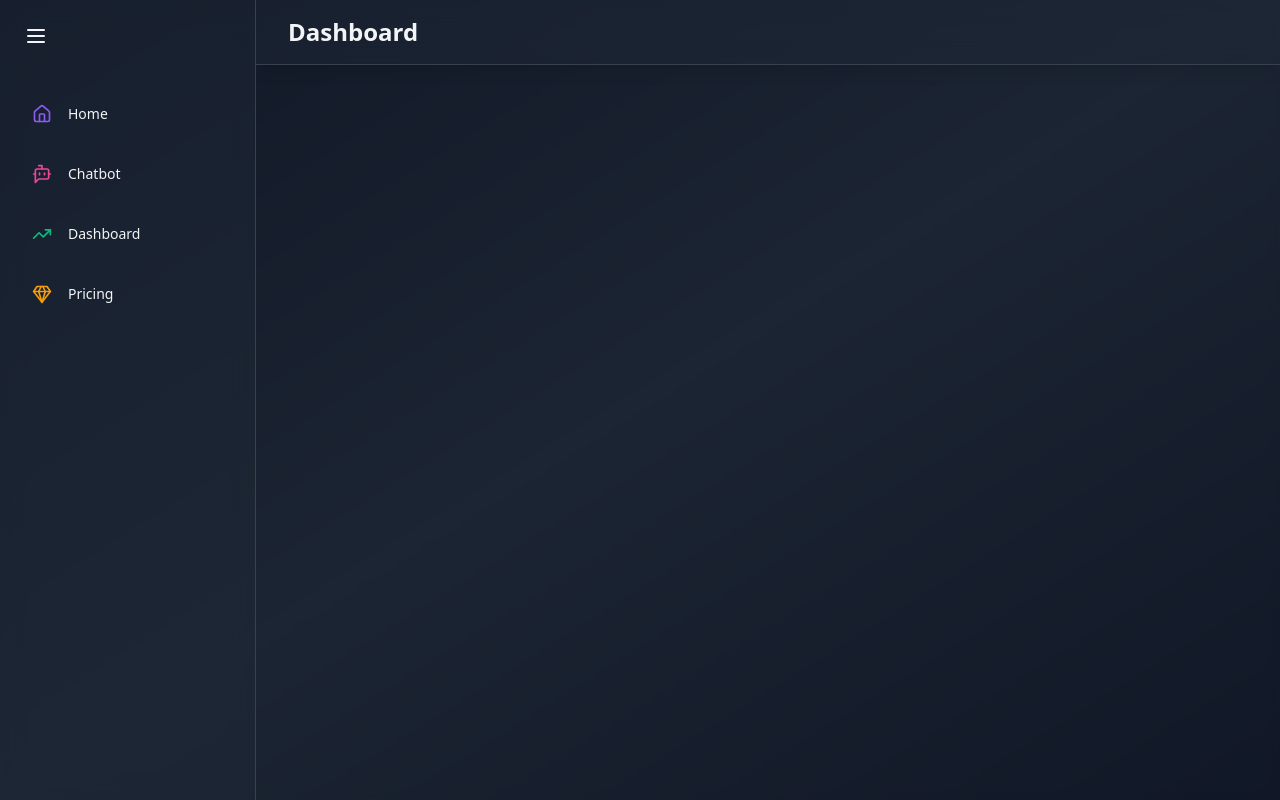
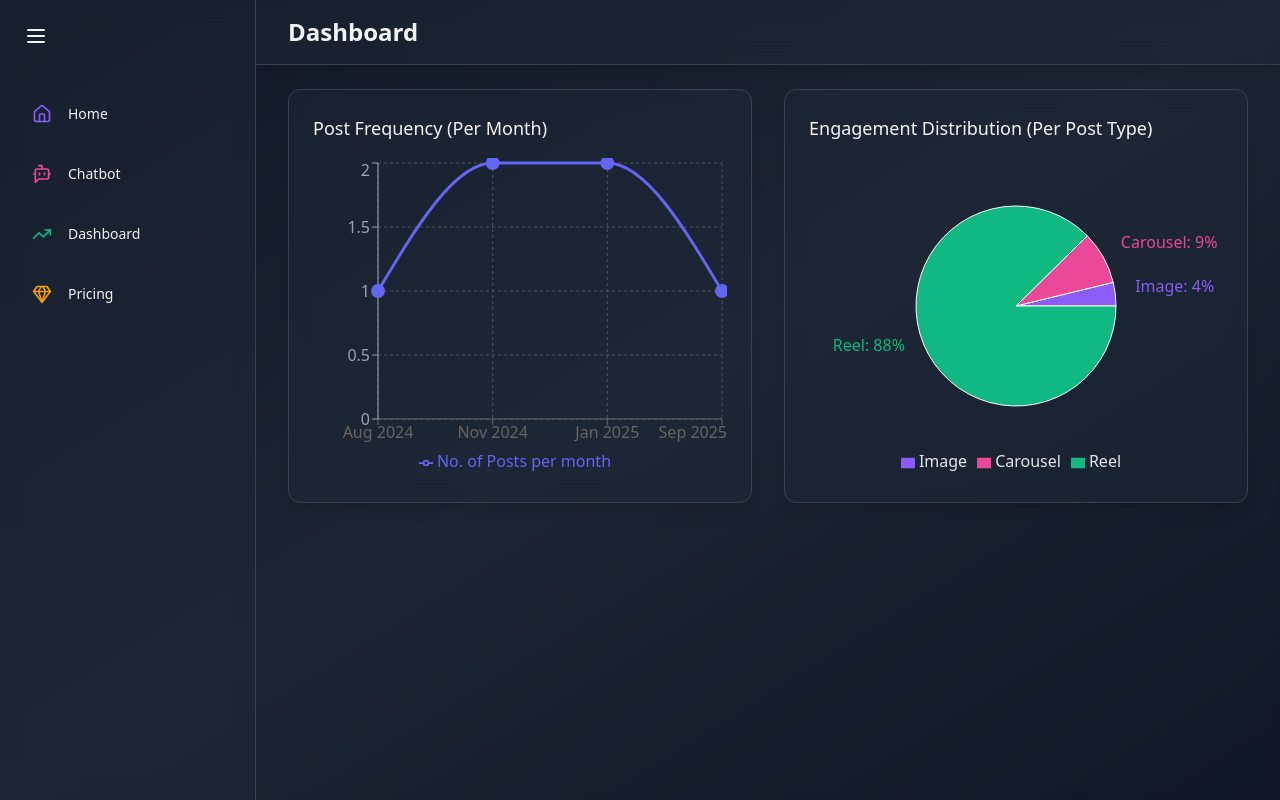
Before and after one commit to Dark-Knight499/3beans-4coffee-Level-super-mind-Hackathon-, a React (Vite) app in the folder frontend/: page /dashboard in a window 1280 px wide. Built offline with nearby package versions, Linux system fonts and the light colour scheme.

Commit message:
Dashboard postFreq and post Engagement

```diff
--- /dev/null
+++ b/frontend/src/components/Dashboard_Components/EngagementPerPostType.jsx
@@ -0,0 +1,69 @@
+import React from 'react';
+import { motion } from 'framer-motion';
+import { PieChart, Pie, Tooltip, Legend, Cell, ResponsiveContainer } from 'recharts';
+
+const COLORS = ['#8B5CF6', '#EC4899', '#10B981'];
+
+const EngagementPerPostType = ({ DistributionData }) => {
+  if (!DistributionData || DistributionData.length === 0) {
+    return <p className="text-gray-100">No data available to display.</p>;
+  }
+
+  // Transform data to calculate engagement values per post type
+  const processedData = Object.values(
+    DistributionData.reduce((acc, { postType, likes, comments, shares }) => {
+      if (!acc[postType]) {
+        acc[postType] = { name: postType, value: 0 }; // `name` is required for labels and legend
+      }
+      acc[postType].value += likes + comments + shares;
+      return acc;
+    }, {})
+  );
+
+  return (
+    <motion.div
+      className="bg-gray-800 bg-opacity-50 backdrop-blur-md shadow-lg rounded-xl p-6 border border-gray-700"
+      initial={{ opacity: 0, y: 20 }}
+      animate={{ opacity: 1, y: 0 }}
+      transition={{ delay: 0.3 }}
+    >
+      <h2 className="text-lg font-medium mb-4 text-gray-100">
+        Engagement Distribution (Per Post Type)
+      </h2>
+      <div className="h-80">
+        <ResponsiveContainer width="100%" height="100%">
+          <PieChart>
+            <Pie
+              data={processedData}
+              cx="50%"
+              cy="50%"
+              labelLine={false}
+              outerRadius={100}
+              fill="#8884d8"
+              dataKey="value"
+              label={({ name, percent }) => `${name}: ${(percent * 100).toFixed(0)}%`}
+            >
+              {processedData.map((entry, index) => (
+                <Cell key={`cell-${index}`} fill={COLORS[index % COLORS.length]} />
+              ))}
+            </Pie>
+            <Tooltip
+              contentStyle={{
+                backgroundColor: 'rgba(31, 41, 55, 0.8)',
+                borderColor: '#4B5563',
+              }}
+              itemStyle={{ color: '#E5E7EB' }}
+            />
+            <Legend
+              formatter={(value) => (
+                <span style={{ color: '#E5E7EB' }}>{value}</span>
+              )}
+            />
+          </PieChart>
+        </ResponsiveContainer>
+      </div>
+    </motion.div>
+  );
+};
+
+export default EngagementPerPostType;
--- /dev/null
+++ b/frontend/src/components/Dashboard_Components/PostFrequency.jsx
@@ -0,0 +1,84 @@
+import React from 'react'
+import { motion } from 'framer-motion'
+import {
+  LineChart,
+  Line,
+  XAxis,
+  YAxis,
+  CartesianGrid,
+  Tooltip,
+  Legend,
+  ResponsiveContainer
+} from 'recharts'
+
+const PostFrequency = ({PostFrequencyPerMonth}) => {
+
+  const groupByMonthAndYear = (data) => {
+    const monthYearMap = {};
+    data.forEach((d) => {
+      const date = new Date(d.dateOfPost);
+      const monthYear = `${date.toLocaleString("default", { month: "short" })} ${date.getFullYear()}`; // e.g., "January 2023"
+
+      if (!monthYearMap[monthYear]) {
+        monthYearMap[monthYear] = { monthYear, likes: 0, comments: 0, shares: 0 , timestamp: date.getTime(), post: 0 };
+      }
+      monthYearMap[monthYear].likes += d.likes;
+      monthYearMap[monthYear].comments += d.comments;
+      monthYearMap[monthYear].shares += d.shares;
+      monthYearMap[monthYear].post += 1;
+
+    });
+    return Object.values(monthYearMap);
+  };
+
+  const monthlyDataWithYear = groupByMonthAndYear(PostFrequencyPerMonth).sort((a, b) => a.timestamp - b.timestamp);
+
+  return (
+    <div>
+      <motion.div
+        className='bg-gray-800 bg-opacity-50 backdrop-blur-md shadow-lg rounded-xl p-6 border border-gray-700'
+        initial={{ opacity: 0, y: 20 }}
+        animate={{ opacity: 1, y: 0 }}
+        transition={{ delay: 0.3 }}
+      >
+        <h2 className='text-lg font-medium mb-4 text-gray-100'>
+          Post Frequency (Per Month)
+        </h2>
+        <div className='h-80'>
+          <ResponsiveContainer
+            width={'100%'}
+            height={'100%'}
+            className={`outline-none`}
+          >
+            <LineChart data={monthlyDataWithYear}>
+              <CartesianGrid strokeDasharray='3 3' stroke='#4B5563' />
+              <XAxis dataKey='monthYear' />
+              <YAxis stroke='#9CA3AF' dataKey='post' />
+              <Tooltip
+                contentStyle={{
+                  backgroundColor: 'rgba(31, 41, 55, 0.8)',
+                  borderColor: '#4B5563'
+                }}
+                itemStyle={{ color: '#E5E7EB' }}
+                formatter={value => [`${value} posts`, 'Total Posts']}
+                labelFormatter={label => `Month: ${label}`}
+              />
+              <Legend />
+              <Line
+                type='monotone'
+                dataKey='post'
+                name='No. of Posts per month'
+                stroke='#6366f1'
+                strokeWidth={3}
+                dot={{ r: 6, strokeWidth: 2, fill: '#6366f1' }}
+                activeDot={{ r: 8, strokeWidth: 2 }}
+              />
+            </LineChart>
+          </ResponsiveContainer>
+        </div>
+      </motion.div>
+    </div>
+  )
+}
+
+export default PostFrequency
--- a/frontend/src/pages/Dashboard.jsx
+++ b/frontend/src/pages/Dashboard.jsx
@@ -1,9 +1,220 @@
 import React from 'react'
 import Header from '../components/Header'
+import EngagementPerPostType from '../components/Dashboard_Components/EngagementPerPostType'
+import PostFrequency from '../components/Dashboard_Components/PostFrequency'
+
+const socialMediaData = [
+  {
+    userId: 1,
+    postId: 101,
+    postType: "Image",
+    likes: 120,
+    comments: 45,
+    shares: 30,
+    dateOfPost: "2025-01-01",
+  },
+  {
+    userId: 2,
+    postId: 102,
+    postType: "Reel",
+    likes: 450,
+    comments: 87,
+    shares: 55,
+    dateOfPost: "2024-12-30",
+  },
+  {
+    userId: 3,
+    postId: 103,
+    postType: "Carousel",
+    likes: 340,
+    comments: 60,
+    shares: 40,
+    dateOfPost: "2025-01-03",
+  },
+  {
+    userId: 1,
+    postId: 103,
+    postType: "Carousel",
+    likes: 340,
+    comments: 60,
+    shares: 40,
+    dateOfPost: "2025-01-03",
+  },
+  {
+    userId: 1,
+    postId: 104,
+    postType: "Reel",
+    likes: 590,
+    comments: 120,
+    shares: 80,
+    dateOfPost: "2024-11-28",
+  },
+  {
+    userId: 1,
+    postId: 104,
+    postType: "Reel",
+    likes: 590,
+    comments: 120,
+    shares: 80,
+    dateOfPost: "2024-11-28",
+  },
+  {
+    userId: 4,
+    postId: 105,
+    postType: "Image",
+    likes: 220,
+    comments: 30,
+    shares: 20,
+    dateOfPost: "2025-01-05",
+  },
+  {
+    userId: 5,
+    postId: 106,
+    postType: "Carousel",
+    likes: 400,
+    comments: 90,
+    shares: 50,
+    dateOfPost: "2024-12-31",
+  },
+  {
+    userId: 3,
+    postId: 107,
+    postType: "Reel",
+    likes: 700,
+    comments: 150,
+    shares: 100,
+    dateOfPost: "2025-01-07",
+  },
+  {
+    userId: 2,
+    postId: 108,
+    postType: "Image",
+    likes: 320,
+    comments: 65,
+    shares: 35,
+    dateOfPost: "2024-12-25",
+  },
+  {
+    userId: 6,
+    postId: 109,
+    postType: "Reel",
+    likes: 800,
+    comments: 190,
+    shares: 120,
+    dateOfPost: "2024-12-20",
+  },
+  {
+    userId: 7,
+    postId: 110,
+    postType: "Image",
+    likes: 150,
+    comments: 50,
+    shares: 25,
+    dateOfPost: "2025-01-08",
+  },
+  {
+    userId: 8,
+    postId: 111,
+    postType: "Carousel",
+    likes: 550,
+    comments: 130,
+    shares: 70,
+    dateOfPost: "2024-12-18",
+  },
+  {
+    userId: 9,
+    postId: 112,
+    postType: "Image",
+    likes: 190,
+    comments: 40,
+    shares: 15,
+    dateOfPost: "2024-12-22",
+  },
+  {
+    userId: 1,
+    postId: 113,
+    postType: "Reel",
+    likes: 980,
+    comments: 250,
+    shares: 140,
+    dateOfPost: "2025-9-09",
+  },
+  {
+    userId: 4,
+    postId: 114,
+    postType: "Carousel",
+    likes: 600,
+    comments: 140,
+    shares: 90,
+    dateOfPost: "2024-12-26",
+  },
+  {
+    userId: 7,
+    postId: 115,
+    postType: "Image",
+    likes: 230,
+    comments: 70,
+    shares: 45,
+    dateOfPost: "2024-12-15",
+  },
+  {
+    userId: 2,
+    postId: 116,
+    postType: "Reel",
+    likes: 720,
+    comments: 180,
+    shares: 110,
+    dateOfPost: "2024-12-28",
+  },
+  {
+    userId: 8,
+    postId: 117,
+    postType: "Carousel",
+    likes: 350,
+    comments: 80,
+    shares: 50,
+    dateOfPost: "2024-12-10",
+  },
+  {
+    userId: 3,
+    postId: 118,
+    postType: "Image",
+    likes: 280,
+    comments: 90,
+    shares: 60,
+    dateOfPost: "2024-12-05",
+  },
+  {
+    userId: 1,
+    postId: 119,
+    postType: "Reel",
+    likes: 1050,
+    comments: 300,
+    shares: 200,
+    dateOfPost: "2024-08-02",
+  },
+  {
+    userId: 6,
+    postId: 120,
+    postType: "Carousel",
+    likes: 450,
+    comments: 100,
+    shares: 75,
+    dateOfPost: "2024-12-23",
+  },
+];
+
 const Dashboard = () => {
   return (
     <div className='flex-1 z-10 overflow-auto relative'>
-      <Header title="Dashboard"/>
+      <Header title='Dashboard' />
+      <main className='max-w-7xl mx-auto py-6 px-4 lg:px-8'>
+        {/* CHARTS */}
+        <div className='grid grid-cols-1 lg:grid-cols-2 gap-8'>
+          <PostFrequency PostFrequencyPerMonth={socialMediaData.filter((d)=>d.userId===1)}/>
+          <EngagementPerPostType DistributionData={socialMediaData.filter((d)=>d.userId===1)}/>
+        </div>
+      </main>
     </div>
   )
 }
```
